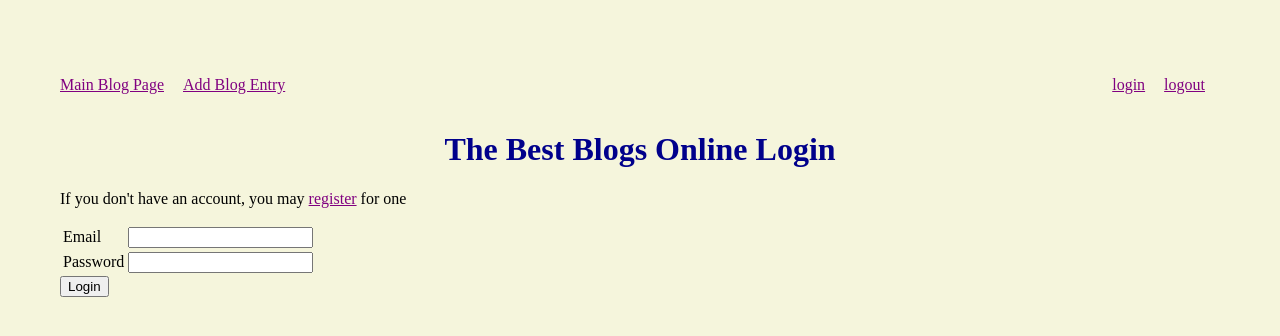
After one commit to karlajagan/tour-zone, a Flask app: page /login in a window 1280 px wide. The commit adds this page. Shown: the top 336 px of the page. Run offline with Flask 2, Linux system fonts and the light colour scheme.

Commit message:
added html's and modified main to include different users and login and registration

```diff
--- a/main.py
+++ b/main.py
@@ -1,9 +1,10 @@
 from flask import Flask, request, redirect, render_template, session, flash
 from flask_sqlalchemy import SQLAlchemy
+import datetime
 
 app = Flask(__name__)
 app.config['DEBUG'] = True
-app.config['SQLALCHEMY_DATABASE_URI'] = 'mysql+pymysql://build-a-blog:buildablog@localhost:8889/build-a-blog'
+app.config['SQLALCHEMY_DATABASE_URI'] = 'mysql+pymysql://blogz:blogzpw@localhost:8889/blogz'
 app.config['SQLALCHEMY_ECHO'] = True
 db = SQLAlchemy(app)
 app.secret_key = 'fsfsdfsdfsd'
@@ -13,10 +14,71 @@ class Blog(db.Model):
     blog_id = db.Column(db.Integer, primary_key=True)
     blog_title = db.Column(db.String(100))
     blog = db.Column(db.String(300))
+    date_stamp = db.Column(db.DateTime)
+    owner_id = db.Column(db.Integer, db.ForeignKey('user.id'))
 
-    def __init__(self, blog_title, blog):
+    def __init__(self, blog_title, blog, date_stamp, owner):
         self.blog_title = blog_title
         self.blog = blog
+        self.date_stamp = date_stamp
+        self.owner = owner
+
+class User(db.Model):
+
+    id = db.Column(db.Integer, primary_key=True)
+    email = db.Column(db.String(100), unique=True)
+    password = db.Column(db.String(50))
+    blogs = db.relationship('Blog', backref='owner')
+
+    def __init__(self, email, password):
+        self.email = email
+        self.password = password
+
+@app.before_request
+def require_login():
+    allowed_routes = ['login', 'register']
+    if request.endpoint not in allowed_routes and 'email' not in session:
+        return redirect('/login')
+
+@app.route('/login', methods=['POST', 'GET'])
+def login():
+    if request.method == 'POST':
+        email = request.form['email']
+        password = request.form['password']
+        user = User.query.filter_by(email=email).first()
+        if user and user.password == password:
+            session['email'] = email
+            flash('logged in')
+            return redirect('/blog')
+        else:
+            flash('User password is incorrect, or user does not exist', 'error')
+
+    return render_template('login.html')
+
+@app.route('/register', methods=['POST', 'GET'])
+def register():
+    if request.method == 'POST':
+        email = request.form['email']
+        password = request.form['password']
+        verify = request.form['verify']
+
+        existing_user = User.query.filter_by(email=email).first()
+
+        if not existing_user:
+            new_user = User(email,password)
+            db.session.add(new_user)
+            db.session.commit()
+            session['email'] = email
+            return redirect('/blog')
+        else:
+            return '<h1>Duplicate user </h1>'
+
+    return render_template('register.html')
+
+@app.route('/logout')
+def logout():
+    del session['email']
+    return redirect('/login')
 
 @app.route('/blog', methods=['GET'])
 def index():
@@ -24,7 +86,7 @@ def index():
     blog_id = request.args.get('blog_id', '')
     if blog_id == "":
         blogs = Blog.query.order_by(Blog.blog_id.desc()).all()
-        return render_template('display_blogs.html', title="Build a Blog Project",
+        return render_template('display_blogs.html', title="The Best Blogs Online",
             blogs=blogs)
     else:
         blog_id = int(blog_id)
@@ -43,6 +105,8 @@ def add_blog():
 @app.route('/newpost', methods=['POST'])
 def added_blog():
 
+    owner = User.query.filter_by(email=session['email']).first()
+    date_stamp = datetime.datetime.now()
     blog_title = request.form['blog_title']
     blog = request.form['blog']
     blog_error = ""
@@ -57,7 +121,7 @@ def added_blog():
             blog_error = blog_error )
 
     else:
-        new_blog = Blog(blog_title,blog)
+        new_blog = Blog(blog_title, blog, date_stamp, owner)
         db.session.add(new_blog)
         db.session.commit()
 
--- a/static/css/base.css
+++ b/static/css/base.css
@@ -16,3 +16,21 @@ h1 {
     text-align: center;
     background-color: rgb(211, 204, 204);
 }
+
+a {
+    color: purple;
+}
+nav ul {
+    padding: 0;
+    display: inline-block;
+}
+
+nav ul li {
+    list-style: none;
+    display: inline-block;
+    margin-right: 15px;
+}
+
+nav #user-account {
+    float: right;
+}
--- a/templates/base.html
+++ b/templates/base.html
@@ -5,10 +5,26 @@
         <title>{{title}}</title>
     </head>
 <body>
-        <div>
-            <a href='/blog'>Main Blog Page</a>&nbsp;&nbsp;&nbsp;
-            <a href='/newpost'>Add Blog Entry</a>
-        </div>
+    <div>
+        <nav>
+            <ul id="user-account">
+                <li><a href="/login">login</a></li>
+                <li><a href="/logout">logout</a></li>
+            </ul>
+            <ul>
+                <!-- <li><a href="/">home</a></li> -->
+                <li><a href="/blog">Main Blog Page</a></li>
+                <li><a href="/newpost">Add Blog Entry</a></li>
+            </ul>
+        </nav>
+    </div>
+    {% with messages = get_flashed_messages(with_categories=True) %}
+        <ul>
+        {% for category,message in messages %}
+            <li class="{{category}}"> {{message}}</li>
+        {% endfor %}
+        </ul>
+    {% endwith %}
     {% block content %}
     {% endblock %}
 
--- /dev/null
+++ b/templates/login.html
@@ -0,0 +1,23 @@
+{% extends "base.html" %}
+
+{% block content %}
+<h1>The Best Blogs Online Login</h1>
+<p>If you don't have an account, you may <a href="/register">register</a> for one</p>
+<form action="/login" method="post">
+    <table>
+        <tr>
+            <td><label for="email">Email</label></td>
+            <td>
+                <input name="email" type="email" value="{{ email }}">
+            </td>
+        </tr>
+        <tr>
+            <td><label for="password">Password</label></td>
+            <td>
+                <input name="password" type="password">
+            </td>
+        </tr>
+    </table>
+    <input type="submit" value="Login">
+</form>
+{% endblock %}
```
Also changed, not shown: templates/register.html (added, +28 -0 lines).
